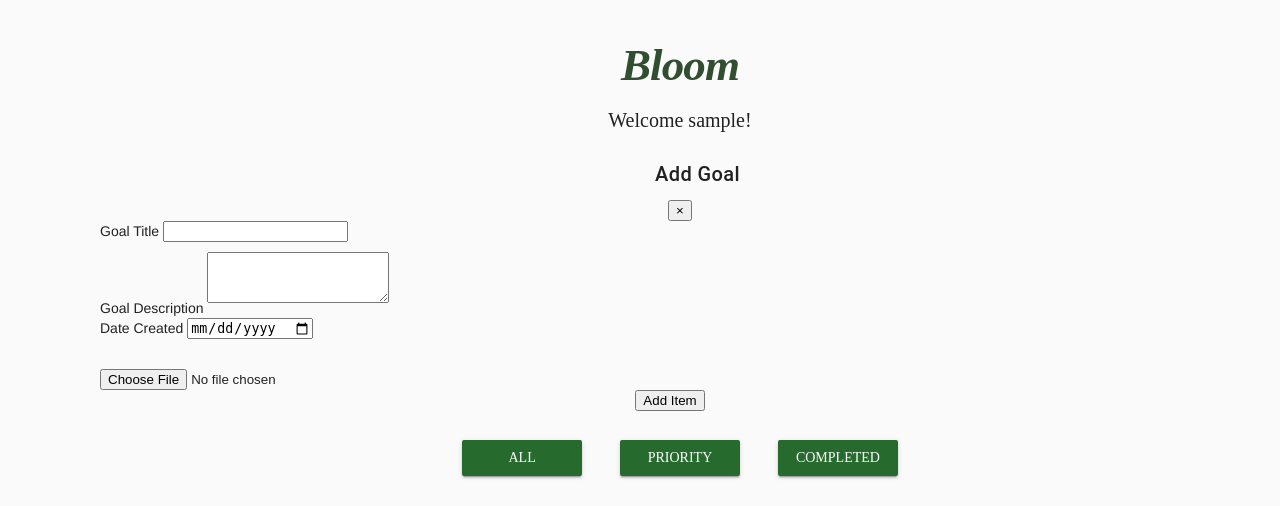
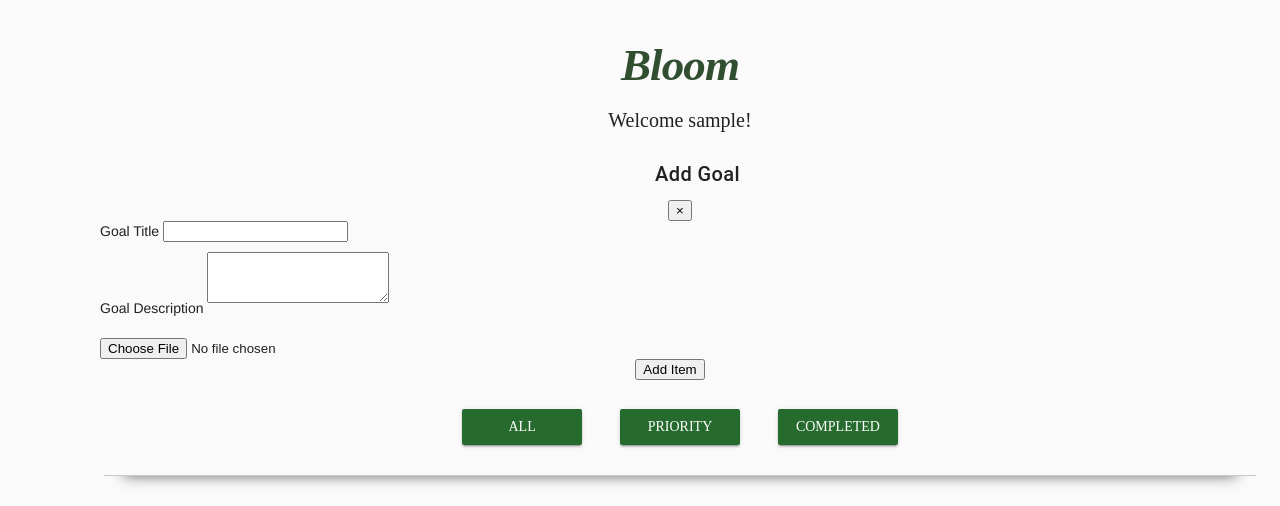
Before and after one commit to Hunter-College-CSCI-39548-Fall-2018/team2, a Node server app: page /goals in a window 1280 px wide; the page is wider, and only the part inside the window is pictured. Shown: the top 506 px of that part. Run offline with Node 20, Linux system fonts and the light colour scheme; the visitor is signed in with stand-in values (Sample User, id 1); some libraries are stand-ins or nearby versions; grey boxes are pictures that could not be loaded.

Commit message:
Update goal model and remove date form field

```diff
--- a/controllers/goalController.js
+++ b/controllers/goalController.js
@@ -71,7 +71,7 @@ exports.create_goal_post = [
             title: req.body.goalTitle,
             description: req.body.goalDescription,
             username: req.user.username,
-            created: req.body.dateCreated,
+            created: Date.now,
             subgoals: [],
             posts: []
         });
--- a/models/goal.js
+++ b/models/goal.js
@@ -5,8 +5,8 @@ const Goal = new Schema({
     title: {type: String, required: true},
     description: {type: String, required: true},
     username: {type: String, required: true},
-    created: {type: Date, default: Date.now, required: true},
-    completed: {type: Date, default: Date.now},
+    created: {type: Date, required: true},
+    completed: {type: Date},
     priority: {type: Boolean, default: false},
     subgoals: [{type: Schema.ObjectId, ref: 'Subgoal'}],
     posts: [{type: Schema.ObjectId, ref: 'Post'}],
--- a/views/index.ejs
+++ b/views/index.ejs
@@ -53,10 +53,6 @@
                         <div class="form-group">
                             <label for="goalDescription">Goal Description</label>
                             <textarea class="form-control" name="goalDescription" id="goalDescription" rows="3"></textarea>
-                        </div>
-                        <div class="form-group">
-                            <label for="dateCreated">Date Created</label>
-                            <input type="date" class="form-control" name="dateCreated" id="dateCreated">
                         </div>
                         <div class="form-group">
                             <input type="file" class="form-control-file" name="uploadPicture" id="uploadPicture">
```
